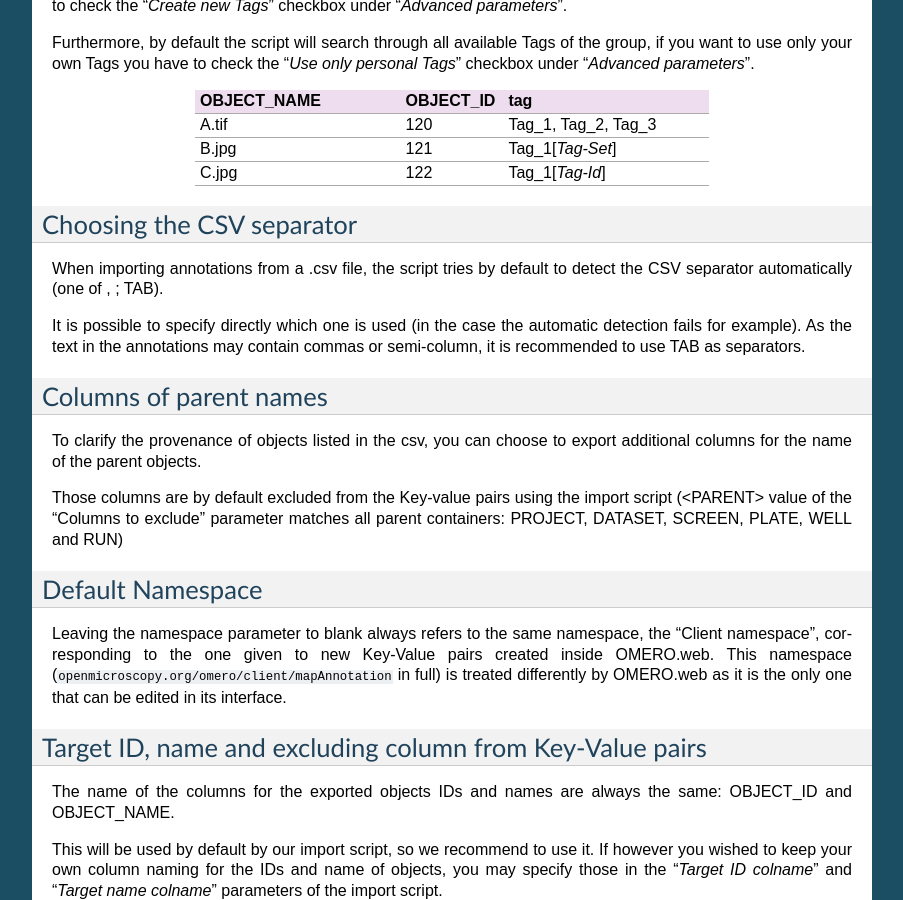
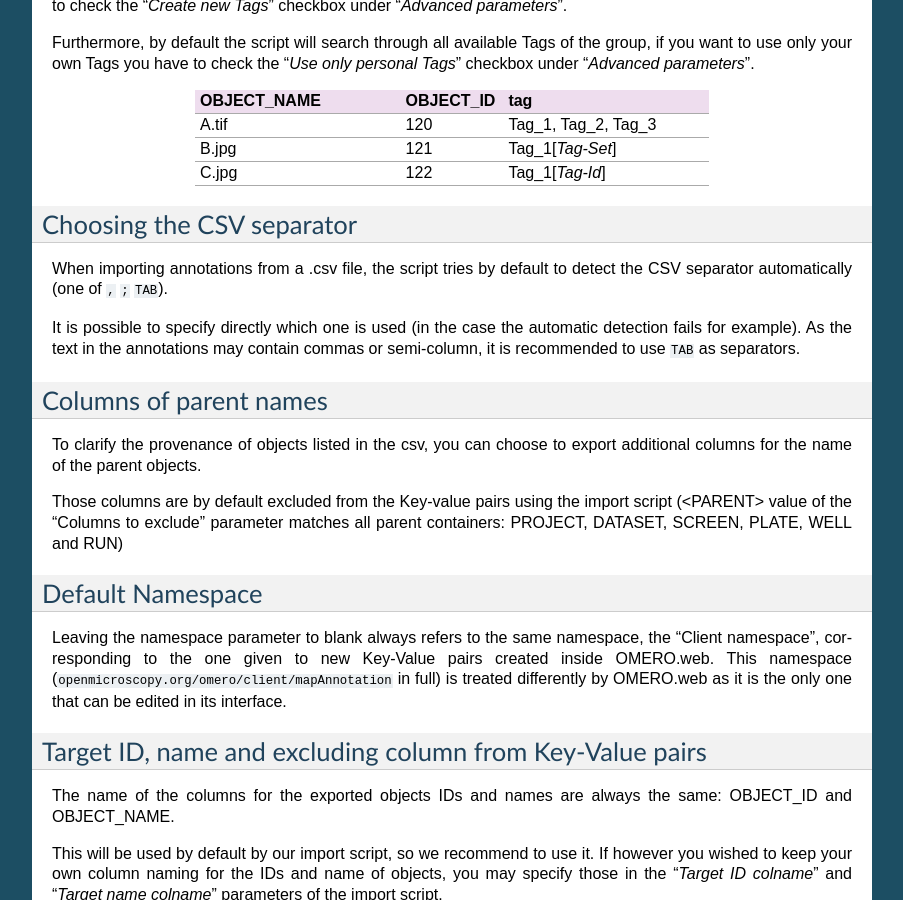
Before and after one commit to German-BioImaging/guide-KVpairs-scripts, a Sphinx documentation site: the page built from docs/indepth.rst, in a window 1280 px wide and 900 px high, scrolled down 1977 px. Shown: the whole window, without its empty margins (198-1101 px from the left). Built offline with Sphinx 7.4.7, drawn with Linux system fonts in a browser that asks for light colours.

```diff
--- a/docs/allparameters.rst
+++ b/docs/allparameters.rst
@@ -78,7 +78,7 @@ annotation it found, instead of only updating the namespace of each annotations.
 CSV separator
 -------------
 For the key-value pair import script, the separator used in the CSV to separate elements. By default \
-set to 'guess' and will attempt to detect automatically the separator among ', ; TAB'.
+set to 'guess' and will attempt to detect automatically the separator among ``,`` ``;`` ``TAB``.
 
 For the key-value pair export script, the separator used in the generated CSV to separate elements. We \
 recommend the use of TAB.
--- a/docs/indepth.rst
+++ b/docs/indepth.rst
@@ -117,11 +117,11 @@ under "*Advanced parameters*".
 Choosing the CSV separator
 --------------------------
 When importing annotations from a .csv file, the script tries by default \
-to detect the CSV separator automatically (one of , ; TAB).
+to detect the CSV separator automatically (one of ``,`` ``;`` ``TAB``).
 
 It is possible to specify directly which one is used (in the case the automatic \
 detection fails for example). As the text in the annotations may contain \
-commas or semi-column, it is recommended to use TAB as separators.
+commas or semi-column, it is recommended to use ``TAB`` as separators.
 
 Columns of parent names
 -----------------------
```
